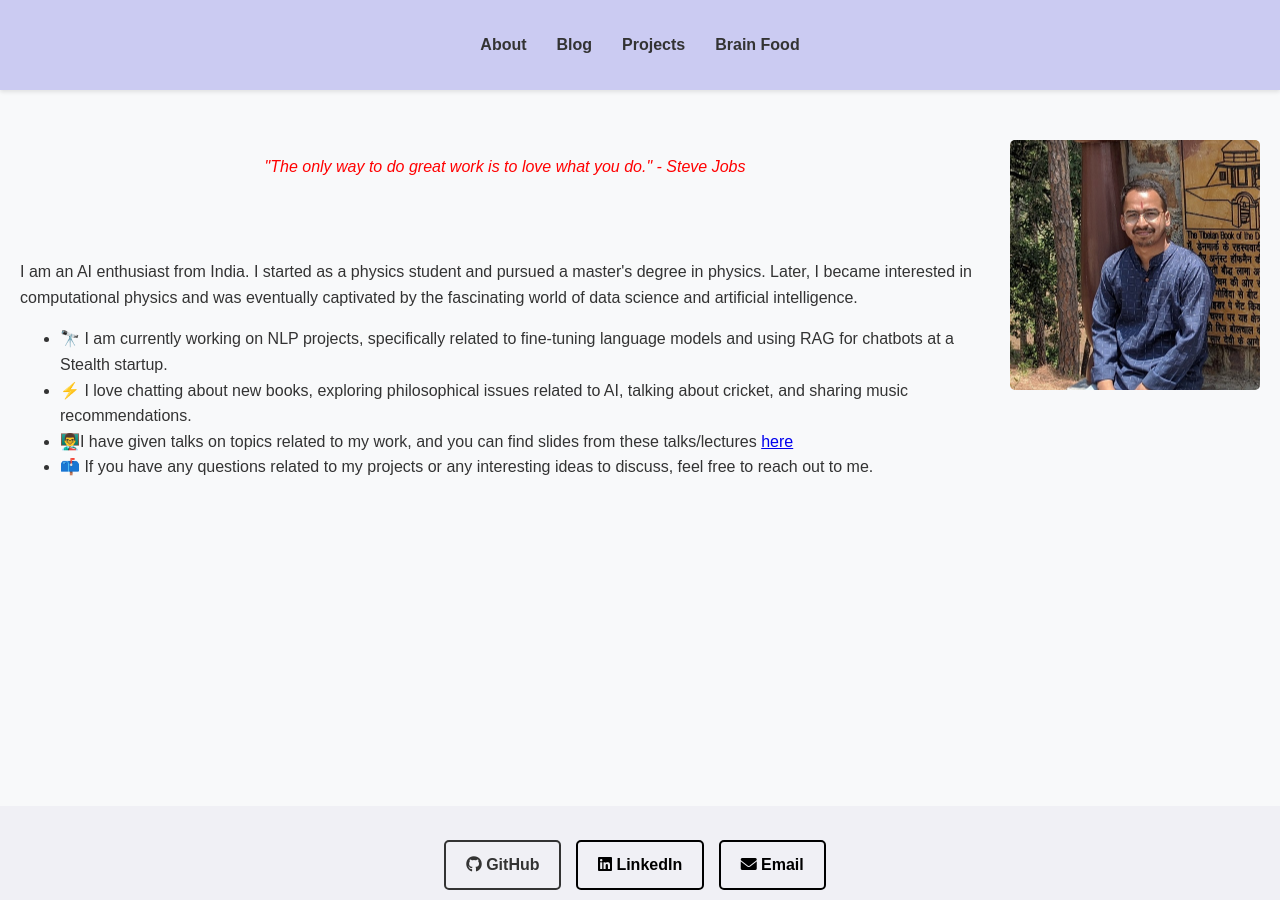
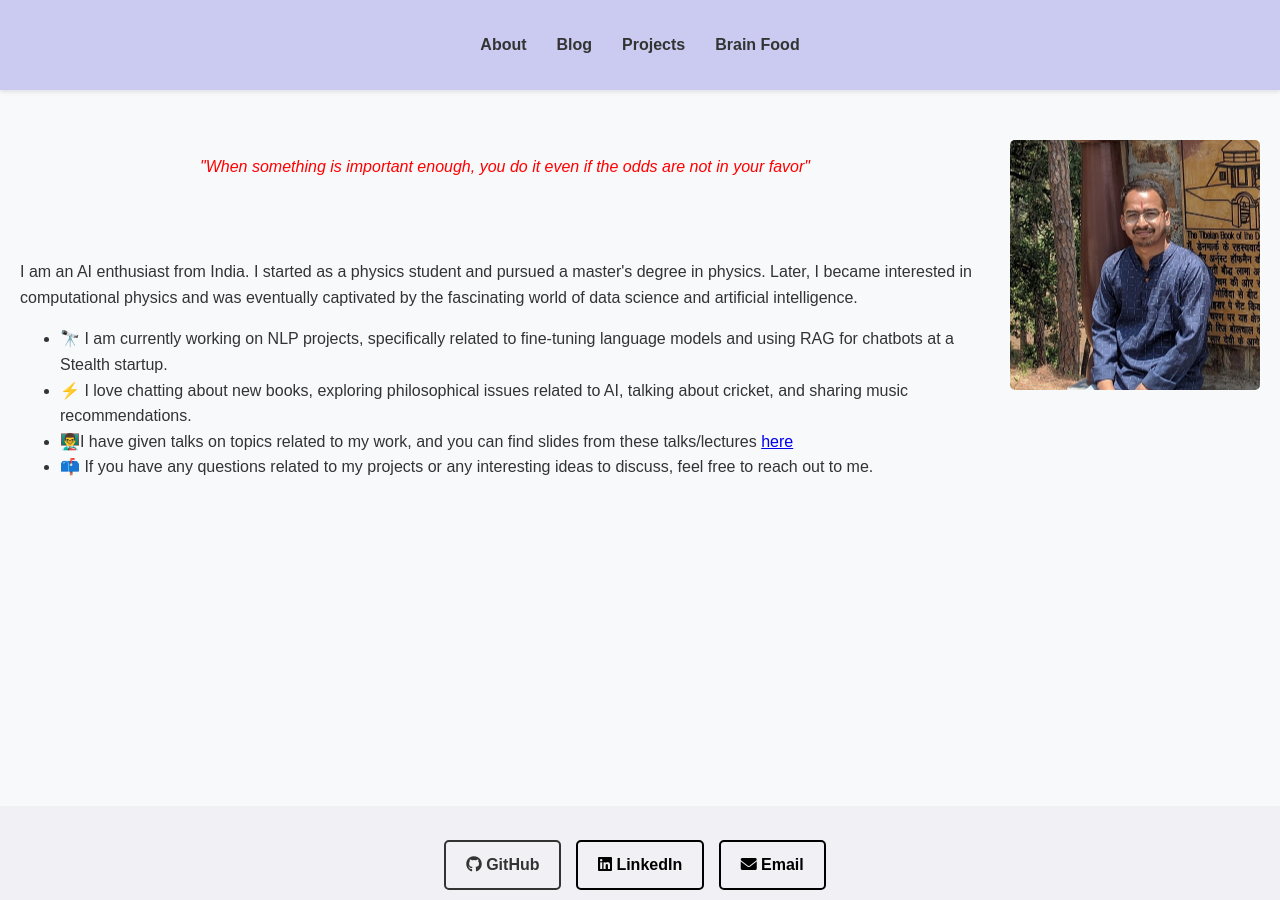
Before and after one commit to adhikarinarayan/adhikarinarayan.github.io, a Jekyll site: the page built from index.md, in a window 1280 px wide. Built offline with Jekyll 4.4.1, drawn with Linux system fonts in a browser that asks for light colours.

Commit message:
Update index.md

```diff
--- a/index.md
+++ b/index.md
@@ -12,7 +12,7 @@ title: About Me
 <div class="profile-container">
   <div class="content">
     <blockquote>
-      <p>"The only way to do great work is to love what you do." - Steve Jobs</p>
+      <p>"When something is important enough, you do it even if the odds are not in your favor" </p>
     </blockquote>
 
     <p>I am an AI enthusiast from India. I started as a physics student and pursued a master's degree in physics. Later, I became interested in computational physics and was eventually captivated by the fascinating world of data science and artificial intelligence.</p>
```
